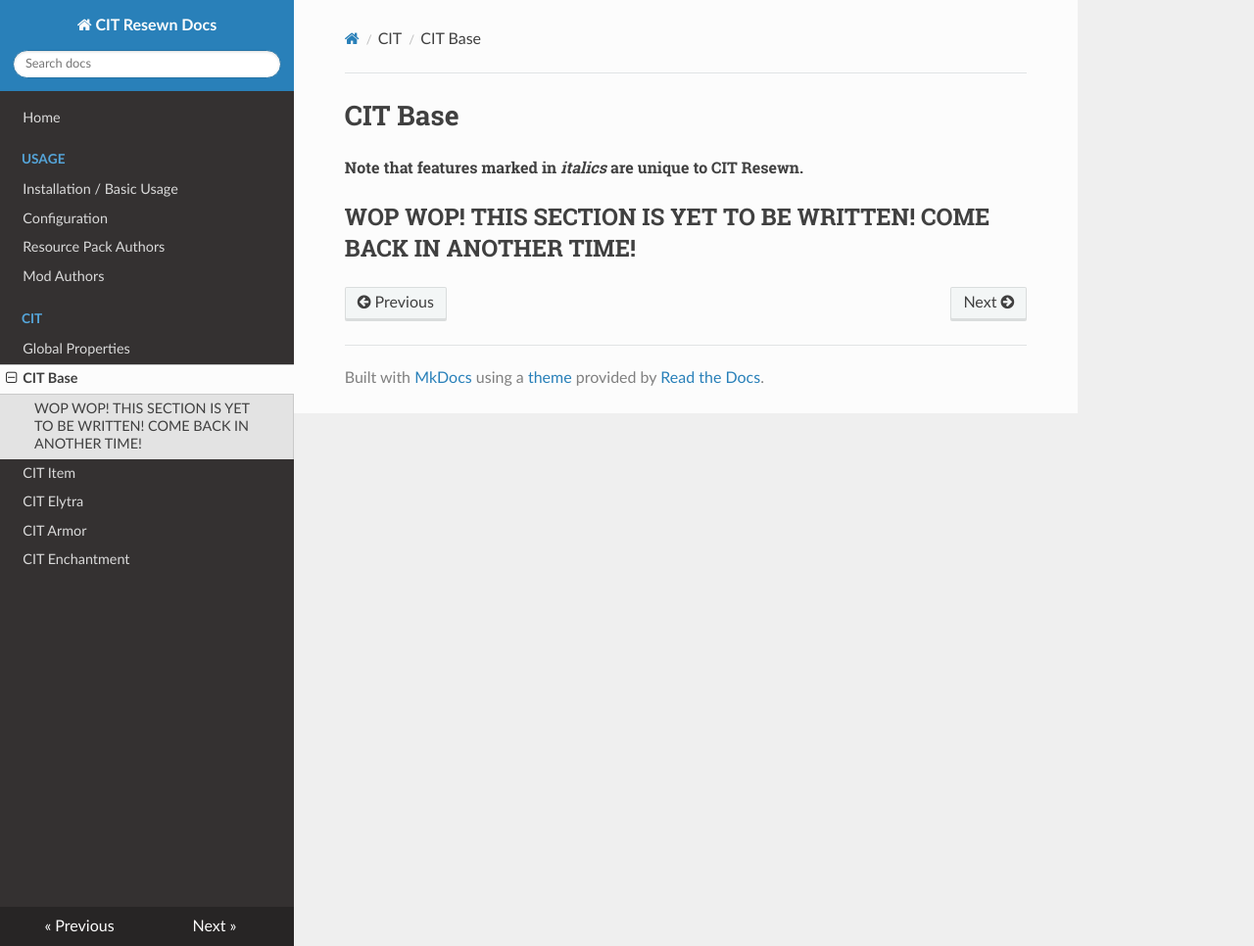
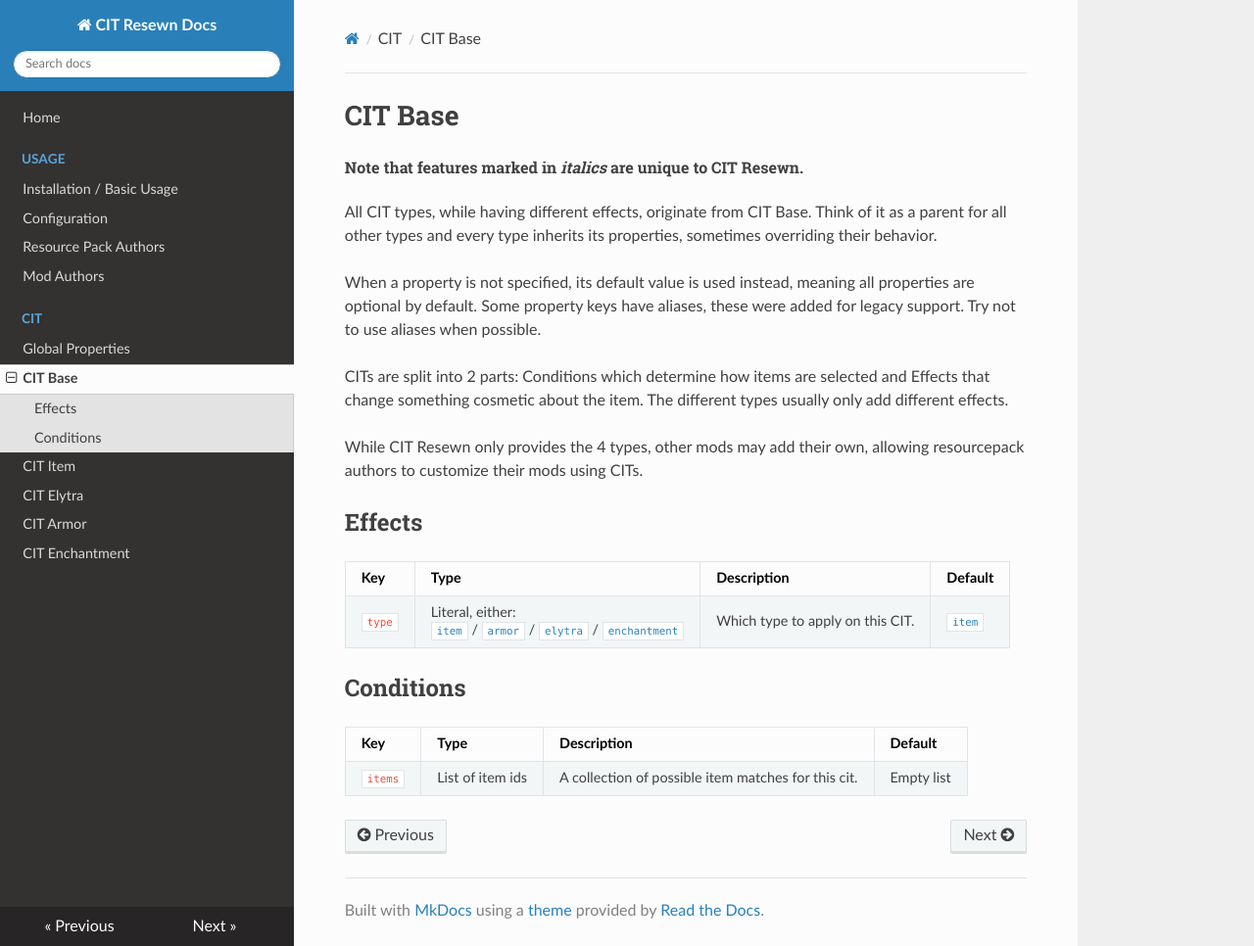
Before and after one commit to SHsuperCM/CITResewn, an MkDocs documentation site: the page built from docs/cit/cit_base.md, in a window 1280 px wide and 966 px high. Shown: the whole window at 98% size. Built offline with MkDocs 1.6.1, drawn with Linux system fonts in a browser that asks for light colours; nearby versions of some CDN libraries.

Commit message:
Started CIT Base

```diff
--- a/docs/cit/cit_base.md
+++ b/docs/cit/cit_base.md
@@ -1,4 +1,29 @@
 # CIT Base
 <h6>Note that features marked in <em>italics</em> are unique to CIT Resewn.</h6>
 
-## WOP WOP! THIS SECTION IS YET TO BE WRITTEN! COME BACK IN ANOTHER TIME!
+All CIT types, while having different effects, originate from CIT Base.
+Think of it as a parent for all other types and every type inherits its properties,
+sometimes overriding their behavior.
+
+When a property is not specified, its default value is used instead, meaning all
+properties are optional by default. Some property keys have aliases, these were
+added for legacy support. Try not to use aliases when possible.
+
+CITs are split into 2 parts: Conditions which determine how items are selected and
+Effects that change something cosmetic about the item. The different types usually
+only add different effects.
+
+While CIT Resewn only provides the 4 types, other mods may add their own,
+allowing resourcepack authors to customize their mods using CITs.
+
+## Effects
+
+| Key | Type | Description | Default |
+| --- | --- | --- | --- |
+| `type` | Literal, either: <br>[`item`](/cit/cit_item) / [`armor`](/cit/cit_armor) / [`elytra`](/cit/cit_elytra) / [`enchantment`](/cit/cit_enchantment) | Which type to apply on this CIT. | [`item`](/cit/cit_item) |
+
+## Conditions
+
+| Key | Type | Description | Default |
+| --- | --- | --- | --- |
+| `items` | List of item ids | A collection of possible item matches for this cit. | Empty list |
```
